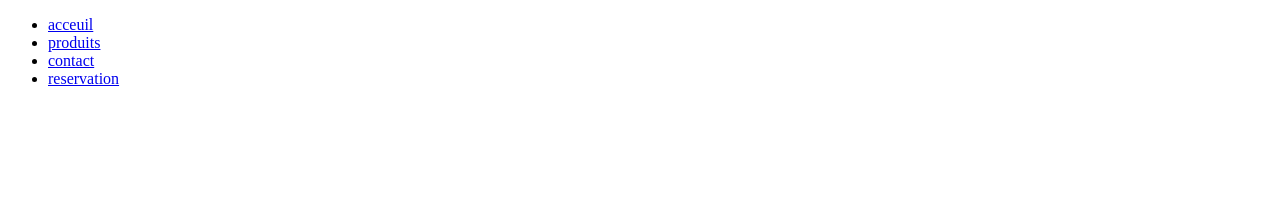
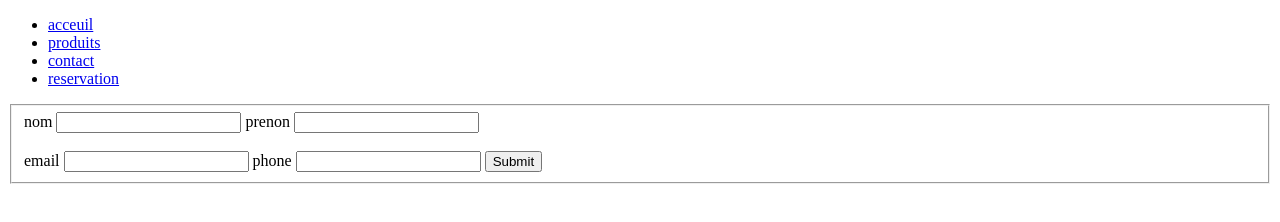
Before and after one commit to Yoyo77400/TP-Groupe-4, a plain HTML site: page Groupe4/reservation.html in a window 1280 px wide. Drawn offline with Linux system fonts and the light colour scheme.

Commit message:
reservation

```diff
--- a/Groupe4/reservation.html
+++ b/Groupe4/reservation.html
@@ -16,5 +16,21 @@
 
     </nav>
 
+    <main>
+        <fieldset>
+            <form action="">
+                <label for="nom">nom</label>
+                <input type="text" name="nom" id="">
+                <label for="prenom">prenon</label>
+                <input type="prenom"><br> <br>
+                <label for="email">email</label>
+                <input type="email">
+                <label for="phone">phone</label>
+                <input type="phone">
+                <input type="submit">
+
+            </form>
+        </fieldset>
+    </main>
 </body>
 </html>
```
